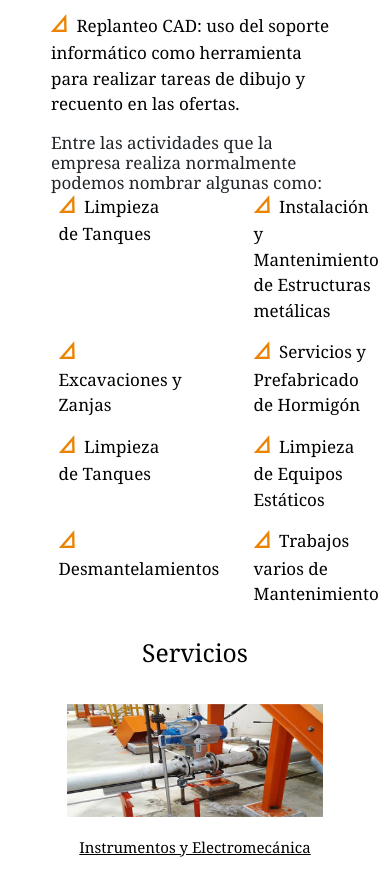
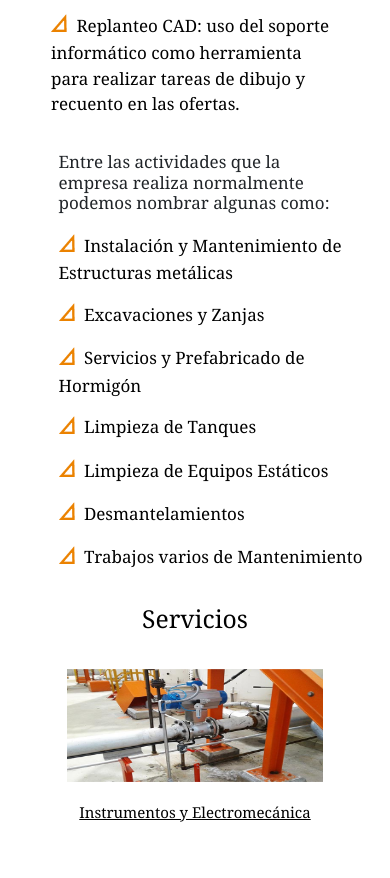
Before and after one commit to MarcosLopezmrx/webAlsina-, a website: page servicios.html in a window 390 px wide. Shown: the part 945-1823 px from the top of the page. Drawn offline with nearby package versions, Linux system fonts and the light colour scheme.

Commit message:
responsive reparado

```diff
--- a/sass/components/servicios.scss
+++ b/sass/components/servicios.scss
@@ -139,6 +139,9 @@ padding-top: 2%;
             justify-content: center;
             width: 100%;
         }
+        .asd{
+            padding: 0%;
+        }
         .linksservicios{
     margin:0 auto;
         }
--- a/servicios.html
+++ b/servicios.html
@@ -51,38 +51,36 @@
 
      <div class="container">
       <div class="row">
-        <div class="col-2 col-sm-4 ancho80 ">
+        <div class="col-6 col-sm-4 ancho80 ">
           <p class="texto17"> <img class="minilogo" src="img/iso.png"> en obra: Asesoramiento en obra para que los servicios que lo requieran.</p>
         </div>
-        <div class="col-2 col-sm-8  ancho80">
+        <div class="col-6 col-sm-8  ancho80">
           <p class="texto17"> <img class="minilogo" src="img/iso.png"> Soluciones Especiales: ejecución de soluciones personalizadas para problemas puntuales.</p>
         </div>
-        <div class="col-2 col-sm-6  ancho80 ">
+        <div class="col-6 col-sm-6  ancho80 ">
           <p class="texto17"> <img class="minilogo" src="img/iso.png"> Replanteo CAD: uso del soporte informático como herramienta para realizar tareas de dibujo y recuento en las ofertas.</p>
         </div>
-          <h4 class="margin parrafoservicios actividades"> Entre las actividades que la empresa realiza normalmente podemos nombrar algunas como:</h4>
-        <div class="col-2 col-sm-6 ancho50 servicioslistas">
-          <p class="texto17"> <img class="minilogo" src="img/iso.png"> Limpieza de Tanques</p>
-        </div>
-        <div class="col-2 col-sm-6 ancho50 servicioslistas">
+          <h4 class="margin parrafoservicios actividades padding"> Entre las actividades que la empresa realiza normalmente podemos nombrar algunas como:</h4>
+
+        <div class="col-12 col-sm-6  servicioslistas">
           <p class="texto17">  <img class="minilogo" src="img/iso.png"> Instalación y Mantenimiento de Estructuras metálicas</p>
         </div>
-        <div class="col-2 col-sm-6 ancho50 servicioslistas">
-          <p class="texto17"><img class="minilogo" src="img/iso.png"> Excavaciones y Zanjas</p>
+        <div class="col-12 col-sm-6  servicioslistas">
+          <p class="texto17 "><img class="minilogo " src="img/iso.png"> Excavaciones y Zanjas</p>
         </div>
-        <div class="col-2 col-sm-6 ancho50 servicioslistas  ">
-          <p class="texto17"><img class="minilogo" src="img/iso.png"> Servicios y Prefabricado de Hormigón</p>
+        <div class="col-12 col-sm-6  servicioslistas  ">
+          <p class="texto17"><img class="minilogo " src="img/iso.png"> Servicios y Prefabricado de Hormigón</p>
         </div>
-        <div class="col-2 col-sm-6 ancho50 servicioslistas">
+        <div class="col-12 col-sm-6  servicioslistas">
           <p class="texto17"><img class="minilogo " src="img/iso.png"> Limpieza de Tanques</p>
         </div>
-        <div class="col-6 col-sm-6 ancho50 servicioslistas">
+        <div class="col-12 col-sm-6  servicioslistas">
           <p class="texto17"><img class="minilogo" src="img/iso.png"> Limpieza de Equipos Estáticos</p>
         </div>
-        <div class="col-6 col-sm-6 ancho50 servicioslistas">
+        <div class="col-12 col-sm-6 servicioslistas">
           <p class="texto17"><img class="minilogo" src="img/iso.png"> Desmantelamientos</p>
         </div>
-        <div class="col-6 col-sm-6  ancho50 servicioslistas">
+        <div class="col-12 col-sm-6   servicioslistas">
           <p class="texto17"><img class="minilogo" src="img/iso.png"> Trabajos varios de Mantenimiento </p>
         </div>
 
@@ -119,7 +117,7 @@
       <p class="nav-item texto17"><a href="https://www.linkedin.com/in/marcos-javier-lopez-2b269a193/" class="nav-link px-2 text-muted text-center">&copy; 2021 Marcos Lopez</p>
     </footer>
   </div>
-
+  </div>
   <script src="https://cdn.jsdelivr.net/npm/@popperjs/core@2.10.2/dist/umd/popper.min.js" integrity="sha384-7+zCNj/IqJ95wo16oMtfsKbZ9ccEh31eOz1HGyDuCQ6wgnyJNSYdrPa03rtR1zdB" crossorigin="anonymous"></script>
   <script src="https://cdn.jsdelivr.net/npm/bootstrap@5.1.3/dist/js/bootstrap.min.js" integrity="sha384-QJHtvGhmr9XOIpI6YVutG+2QOK9T+ZnN4kzFN1RtK3zEFEIsxhlmWl5/YESvpZ13" crossorigin="anonymous"></script>
 
```
Also changed, not shown: contacto.html (+1 -1 lines), index.html (+1 -1 lines), nosotros.html (+1 -1 lines), proyectos.html (+1 -1 lines), servicios/servicio1.html (+1 -1 lines), servicios/servicio2.html (+1 -1 lines), servicios/servicio3.html (+1 -1 lines), css/style.css.
